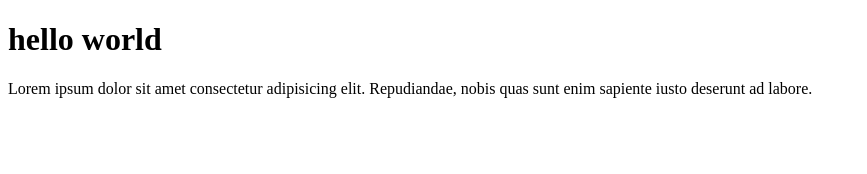
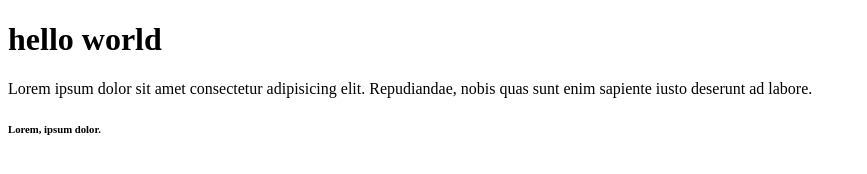
Before and after one commit to mstormoen/git-intro, a plain HTML site: page index.html in a window 1280 px wide. Shown: the whole page, without its empty margins (0-867 px from the left). Drawn offline with Linux system fonts and the light colour scheme.

Commit message:
added header

```diff
--- a/index.html
+++ b/index.html
@@ -11,5 +11,6 @@
       Lorem ipsum dolor sit amet consectetur adipisicing elit. Repudiandae,
       nobis quas sunt enim sapiente iusto deserunt ad labore.
     </p>
+    <h6>Lorem, ipsum dolor.</h6>
   </body>
 </html>
```
